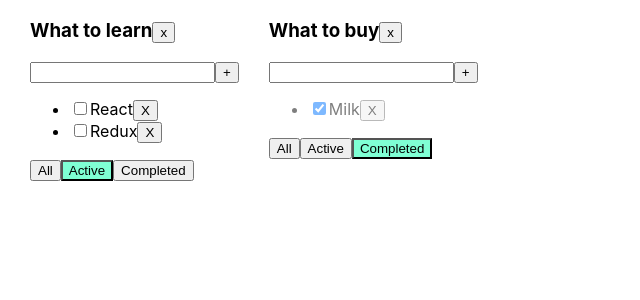
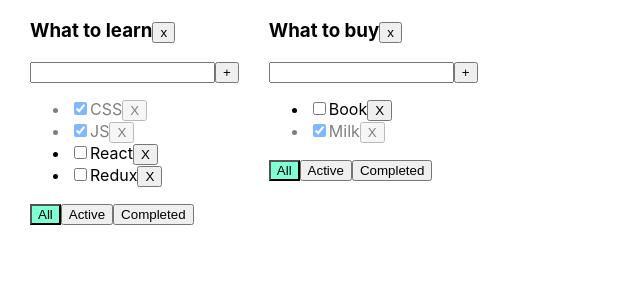
Before and after one commit to fogelo/inc_todolist, a React (Create React App) app: page / in a window 1280 px wide. Shown: the top 300 px of the page, without its empty margins (0-640 px from the left). Built offline with nearby package versions, Linux system fonts and the light colour scheme.

Commit message:
todolist 05.1 (deploy on gh-pages)

```diff
--- a/package.json
+++ b/package.json
@@ -2,6 +2,7 @@
   "name": "inc_todolist",
   "version": "0.1.0",
   "private": true,
+  "homepage": " https://fogelo.github.io/inc_todolist/",
   "dependencies": {
     "@testing-library/jest-dom": "^5.16.1",
     "@testing-library/react": "^12.1.2",
@@ -11,6 +12,7 @@
     "@types/react": "^17.0.38",
     "@types/react-dom": "^17.0.11",
     "@types/uuid": "^8.3.4",
+    "gh-pages": "^3.2.3",
     "react": "^17.0.2",
     "react-dom": "^17.0.2",
     "react-scripts": "5.0.0",
@@ -21,7 +23,9 @@
     "start": "react-scripts start",
     "build": "react-scripts build",
     "test": "react-scripts test",
-    "eject": "react-scripts eject"
+    "eject": "react-scripts eject",
+    "deploy": "gh-pages -d build",
+    "predeploy": "npm run build"
   },
   "eslintConfig": {
     "extends": [
--- a/src/App.tsx
+++ b/src/App.tsx
@@ -48,8 +48,8 @@ function App() {
     let todolistId2 = v1()
 
     let [todolists, setTodolists] = useState<Array<TodolistType>>([
-        {id: todolistId1, title: 'What to learn', filter: 'active'},
-        {id: todolistId2, title: 'What to buy', filter: 'completed'},
+        {id: todolistId1, title: 'What to learn', filter: 'all'},
+        {id: todolistId2, title: 'What to buy', filter: 'all'},
     ])
 
     let removeTodolist = (todolistId: string) => {
```
Also changed, not shown: 1 other file (tests, documents, lock files or other folders).
